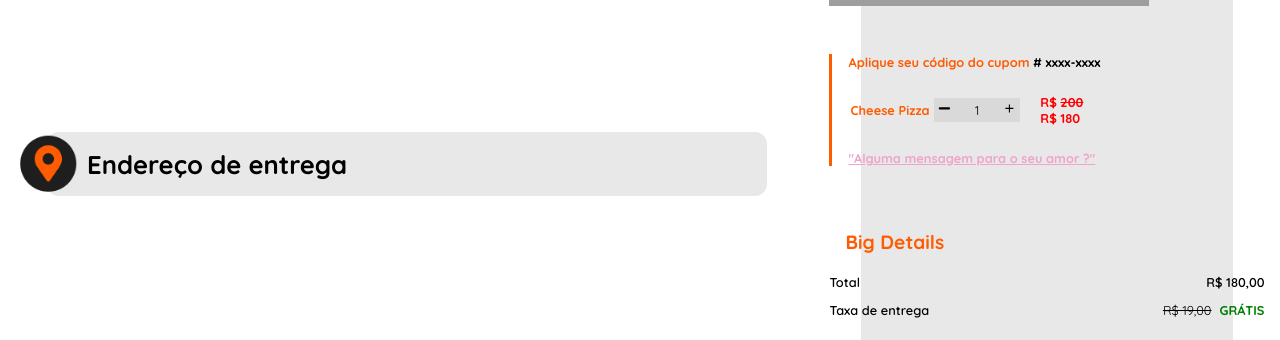
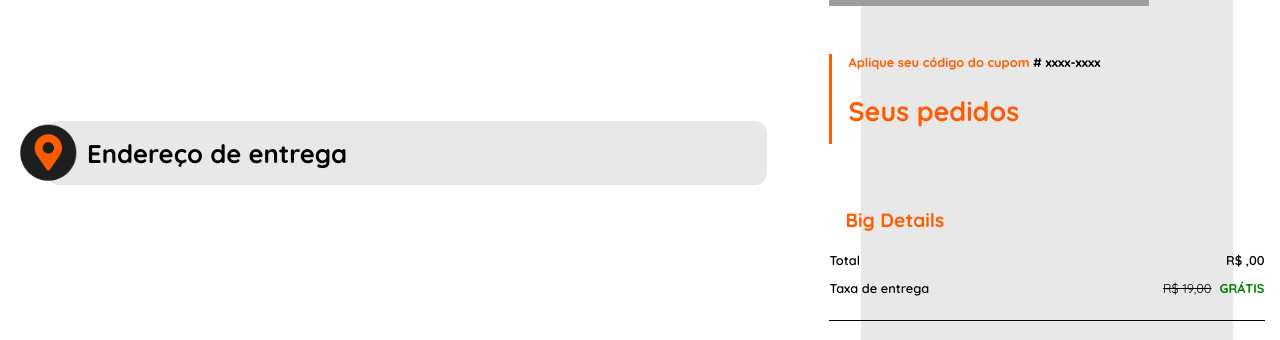
Before and after one commit to RuanDevz/PizzariaMania, a React (Vite) app in the folder pizzaria/: page /minhaconta in a window 1280 px wide. Shown: the part 394-734 px from the top of the page. Built offline with nearby package versions, Linux system fonts and the light colour scheme; grey boxes are pictures that could not be loaded.

Commit message:
cartitem

```diff
--- a/pizzaria/src/App.jsx
+++ b/pizzaria/src/App.jsx
@@ -27,6 +27,7 @@ const App = () => {
   const [getuser, setGetuser] = useState(null);
   const [useropen, setUseropen] = useState(false)
   const [loading, setLoading] = useState(false);
+  const [getcartitens, setGetcartitens] = useState([])
 
   return (
     <Logincontext.Provider
@@ -41,7 +42,8 @@ const App = () => {
         count, setCount,
         getuser, setGetuser,
         useropen, setUseropen,
-        loading, setLoading
+        loading, setLoading,
+        getcartitens, setGetcartitens
       }}
     >
       <Router>
--- a/pizzaria/src/components/Cartitem/Cartitem.jsx
+++ b/pizzaria/src/components/Cartitem/Cartitem.jsx
@@ -7,10 +7,12 @@ import { FaTrash } from "react-icons/fa";
 import Button from '../../components/button/Button';
 import { FaMinus } from "react-icons/fa";
 import { IoMdAdd } from "react-icons/io";
+import { useNavigate } from 'react-router-dom';
 
 const Cartitem = () => {
-  const { cartitems, setCartitems, setModalvisible, modalvisible } = useContext(Logincontext);
+  const { cartitems, setCartitems, setModalvisible, modalvisible, setGetcartitens,getcartitens  } = useContext(Logincontext);
   const [totalPrice, setTotalPrice] = useState(0);
+  const navigate = useNavigate()
 
   const removeItem = (itemToRemove) => {
     setCartitems(prevItems => prevItems.filter(item => item !== itemToRemove));
@@ -19,6 +21,7 @@ const Cartitem = () => {
   const closeModal = () => {
     setModalvisible(false);
   };
+
 
   const addToCart = (item) => {
     const existingItem = cartitems.find(cartItem => cartItem.Product === item.Product);
@@ -46,6 +49,11 @@ const Cartitem = () => {
     };
     setTotalPrice(calculateTotalPrice());
   }, [cartitems]);
+
+  const Buy = () => {
+    setGetcartitens({ pedidos: cartitems, value: totalPrice });
+    navigate('/minhaconta');
+  };
 
   return (
     <CartProducts>
@@ -83,7 +91,7 @@ const Cartitem = () => {
           <h2>Preço total: R${totalPrice}</h2>
         </div>
         <div className='finishBuy'>
-          <Button children='Finalizar compra'/>
+          <Button onClick={Buy} children='Finalizar compra'/>
         </div>
       </Finish>
     </CartProducts>
--- a/pizzaria/src/components/Pizza/Pizza.jsx
+++ b/pizzaria/src/components/Pizza/Pizza.jsx
@@ -1,12 +1,12 @@
 import React, { useContext } from 'react';
 import pizza from '../../pages/Minhaconta/img/PizzaOrder.png';
-import { FaMinus } from "react-icons/fa";
-import { IoMdAdd } from "react-icons/io";
 import Logincontext from '../../context/Logincontext';
-import './PizzaStyle.css'
+import './PizzaStyle.css';
 
 const Pizza = () => {
-    const { count } = useContext(Logincontext);
+    const { getcartitens, cartitems } = useContext(Logincontext);
+    const { value, pedidos } = getcartitens;
+
     return (
         <div>
             <div className='containertitle'>
@@ -19,21 +19,23 @@ const Pizza = () => {
             <div className='containerdown'>
                 <div>
                     <p id='orange'>Aplique seu código do cupom <span># xxxx-xxxx</span></p>
-                    <div className='countpizza'>
-                    <p id='orange'>Cheese Pizza</p>
-                        <div className='contador'>
-                        <FaMinus id='add' />
-                        {count}
-                        <IoMdAdd id='minus' />
                 </div>
-                        <div className='descountprices'>
-                            <p>R$ <strike>200</strike></p>
-                            <p>R$ 180</p>
+                <div className='pedidos'>
+                    <h1>Seus pedidos</h1>
+                    {pedidos && pedidos.map((pedido) => {
+                        const cartItem = cartitems.find(item => item.Product === pedido.Product);
+                        const quantity = cartItem ? cartItem.quantity : 0;
+
+                        return (
+                            <div className='orders' key={pedido.id}>
+                                <p id='product'>{pedido.Product}</p>
+                                <div className='price'>
+                                    <p>R${pedido.Price},00</p>
+                                    <p>x {quantity}</p>
                                 </div>
                             </div>
-                    <div className='msglove'>
-                        <p>"Alguma mensagem para o seu amor ?"</p>
-                    </div>
+                        );
+                    })}
                 </div>
             </div>
             <div className='container_details'>
@@ -43,7 +45,7 @@ const Pizza = () => {
                 <div>
                     <div className='total'>
                         <p>Total</p>
-                    <p>R$ 180,00</p>
+                        <p>R$ {value},00</p>
                     </div>
                     <div className='details-delivery'>
                         <p>Taxa de entrega</p>
@@ -64,7 +66,7 @@ const Pizza = () => {
             </div>
             <div className='pay'>
                 <p>A pagar</p>
-                <span>R$ 182,00</span>
+                <span>R$ {(value - 20 + 2)},00</span>
             </div>
         </div>
     );
--- a/pizzaria/src/components/Pizza/PizzaStyle.css
+++ b/pizzaria/src/components/Pizza/PizzaStyle.css
@@ -142,3 +142,39 @@ span{
 .pay p, span{
     font-weight: bolder;
 }
+
+textarea{
+    font-size: 1em;
+}
+
+textarea:focus{
+   border: 2px solid #ff5b00;
+}
+
+.pedidos h1{
+    padding-top: 30px;
+    margin-left: 20px;
+    font-size: 2.1em;
+    color: #ff5b00;
+    padding-bottom: 20px;
+}
+
+.orders{
+
+}
+
+.orders p{
+    font-weight: bold;
+    padding-bottom: 10px;
+}
+
+p#product{
+    font-size: 1.4em;
+    color: #ff5900;
+}
+
+.price{
+    display: flex;
+    align-items: center;
+    font-size: 1.2em;
+}
--- a/pizzaria/src/pages/Dashboard/dashboard.jsx
+++ b/pizzaria/src/pages/Dashboard/dashboard.jsx
@@ -9,7 +9,7 @@ import Header from '../../components/header/Header';
 import Loading from '../../components/Loading/Loading';
 
 const Dashboard = () => {
-  const { setOrder, Order, username, setIsadmin,isadmin, setCartitems, modalvisible, setModalvisible, cartitems,loading,setLoading } = useContext(Logincontext);
+  const { setOrder, Order, username, setCartitems, modalvisible, setModalvisible, cartitems,loading,setLoading } = useContext(Logincontext);
 
   useEffect(() => {
     setLoading(true)
--- a/pizzaria/src/pages/Minhaconta/Minhaconta.jsx
+++ b/pizzaria/src/pages/Minhaconta/Minhaconta.jsx
@@ -1,12 +1,15 @@
-import React, { useState, useEffect } from 'react';
+import React, { useState, useEffect, useContext } from 'react';
 import { Container, Options, Order, ContainerGeral } from './MinhacontaStyle';
 import minhaconta from './img/Users.png';
 import delivery from './img/Location.png';
 import pagamento from './img/Payment.png';
 import Pizza from '../../components/Pizza/Pizza';
+import Logincontext from '../../context/Logincontext';
 
 const Minhaconta = () => {
-  const [zoomLevel, setZoomLevel] = useState(80); // Estado para controlar o nível de zoom
+  const [zoomLevel] = useState(80);
+
+
 
   useEffect(() => {
     const setZoom = () => {
```
Lines whose indentation alone changed are shown as unchanged.
